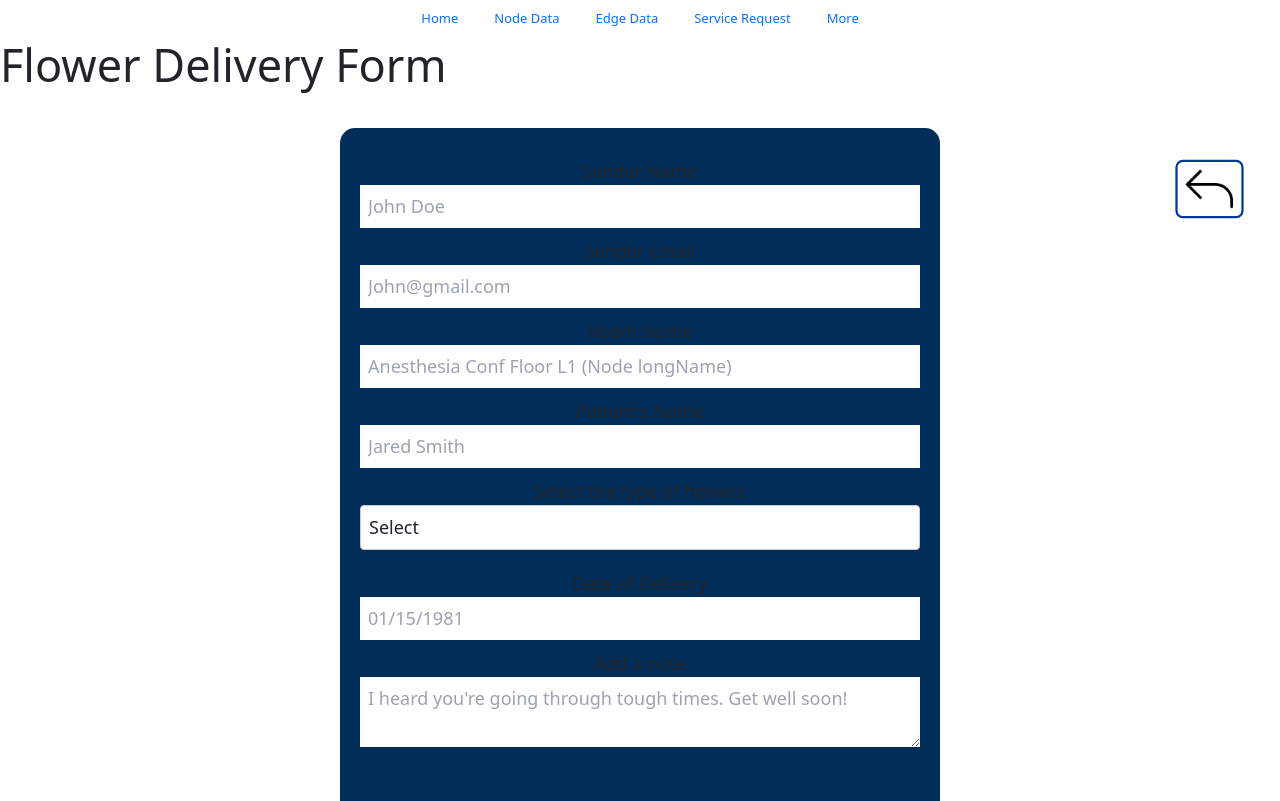
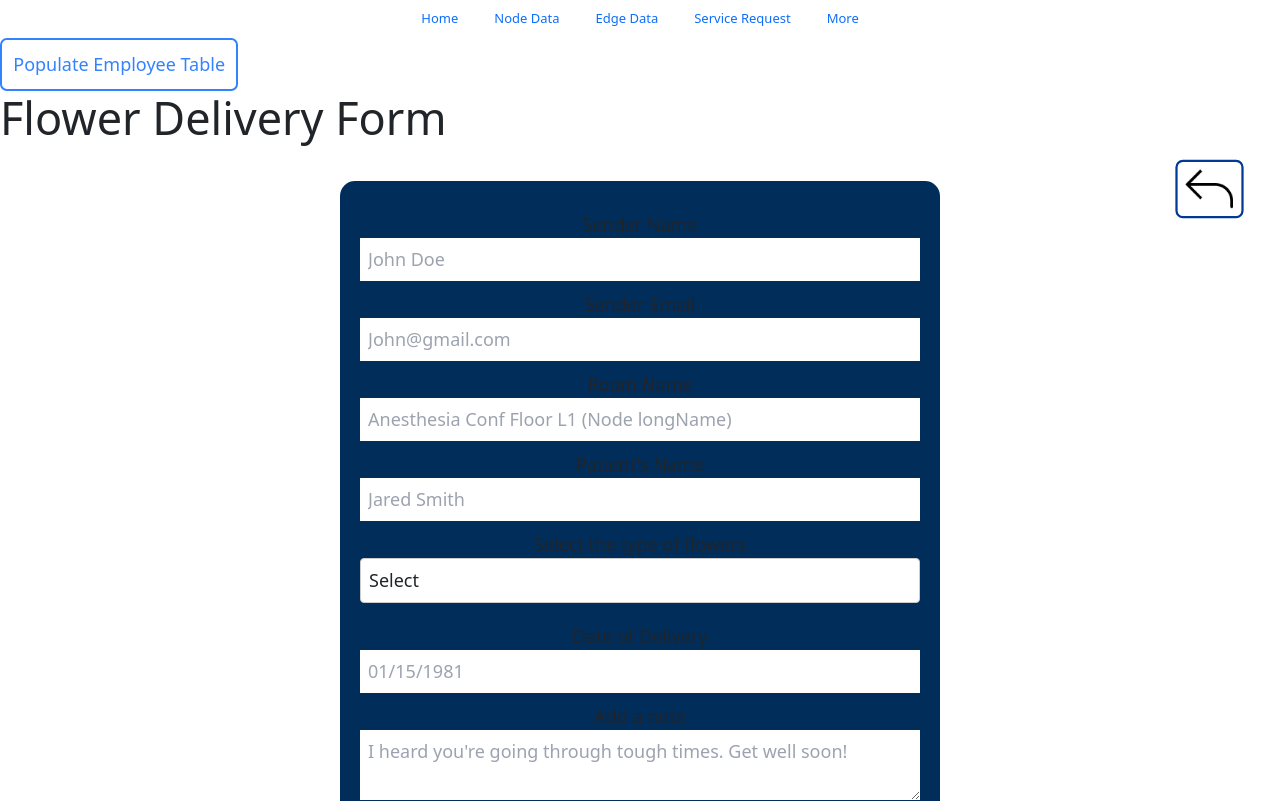
Before and after one commit to conner-olsen/BWH-Navigation-Management-System, a React (Vite) app in the folder apps/frontend/: page /FlowerService in a window 1280 px wide. Shown: the top 801 px of the page. Built offline with nearby package versions, Linux system fonts and the light colour scheme.

Commit message:
Status is working!!

```diff
--- a/apps/frontend/src/index.css
+++ b/apps/frontend/src/index.css
@@ -321,6 +321,23 @@ textarea {
     resize: vertical;
 }
 
+.populateEmployeeButton {
+    background-color: #4CAF50; /* Green background */
+    border: none; /* No border */
+    color: white; /* White text */
+    padding: 15px 32px; /* Padding */
+    text-align: center; /* Centered text */
+    text-decoration: none; /* No underline */
+    display: inline-block; /* Inline block display */
+    font-size: 16px; /* Font size */
+    margin: 4px 2px; /* Margin */
+    transition-duration: 0.4s; /* Transition */
+    cursor: pointer; /* Cursor pointer */
+    border-radius: 8px; /* Rounded corners */
+    border: 2px solid transparent; /* Border */
+    outline: none; /* No outline */
+}
+
 input[type="submit"] {
     background-color: #001c3d;
     color: white;
--- a/apps/frontend/src/routes/ServiceRequests/FlowerServiceRequest.tsx
+++ b/apps/frontend/src/routes/ServiceRequests/FlowerServiceRequest.tsx
@@ -62,10 +62,23 @@ const FlowerServiceRequest: React.FC = () => {
             [name]: value,
         }));
     };
+
+
+    const populateEmployeeTable = () => {
+        axios.patch("/api/populate-employee", {
+
+        }).then(response => console.log(response.data))
+            .catch(error => console.error(error));
+    };
+
     return (
         <div>
             <BackButton></BackButton>
             <NavBar></NavBar>
+            <button className="inline-block p-2.5 text-center text-light-blue cursor-pointer
+                           border-light-blue rounded-md border-solid border-2
+                           transition-all transition-duration-300
+                           hover:bg-light-blue hover:text-white" onClick={populateEmployeeTable}>Populate Employee Table</button>
             <h1 className={"pageHeader"}>Flower Delivery Form</h1>
             <br/>
             <form className={"flowerService"} onSubmit={handleSubmit}>
```
